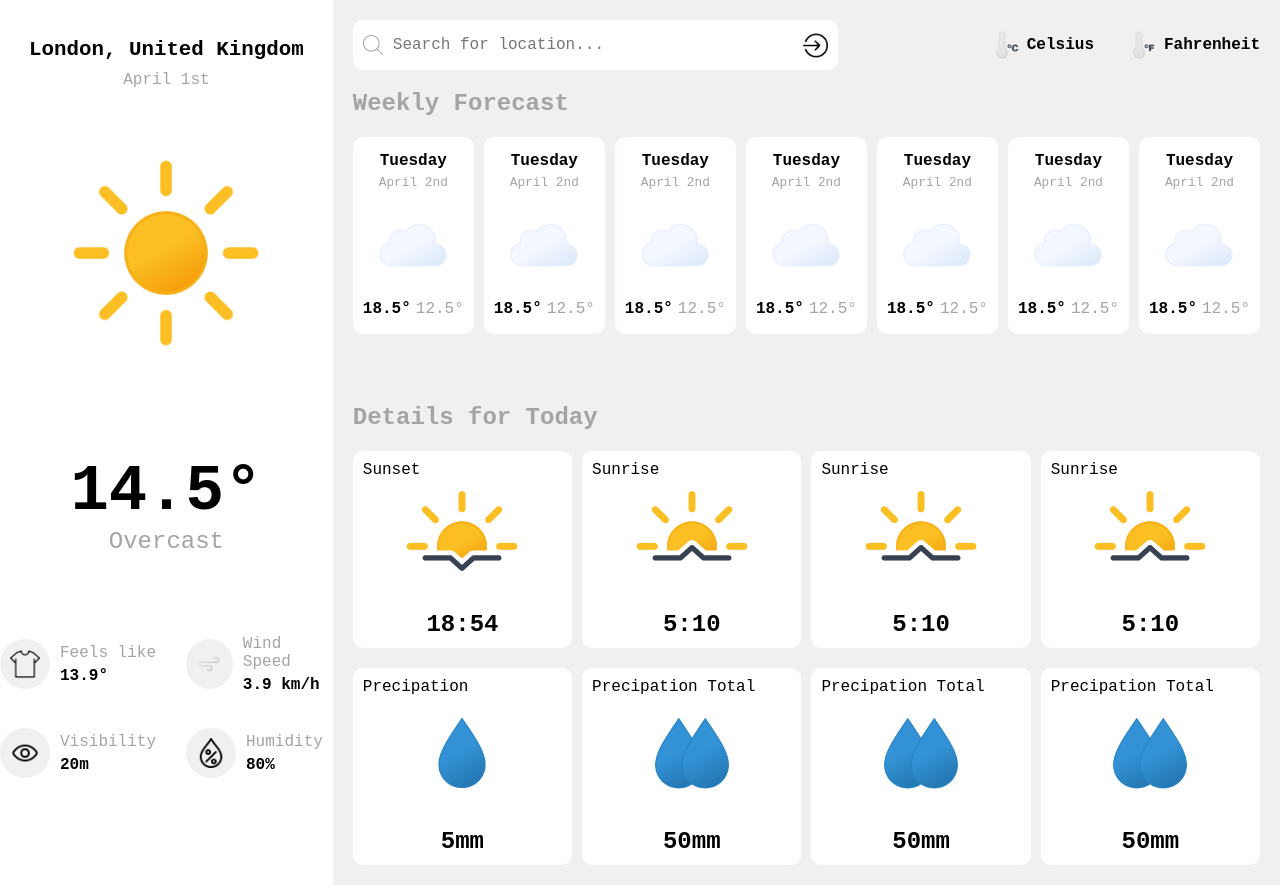
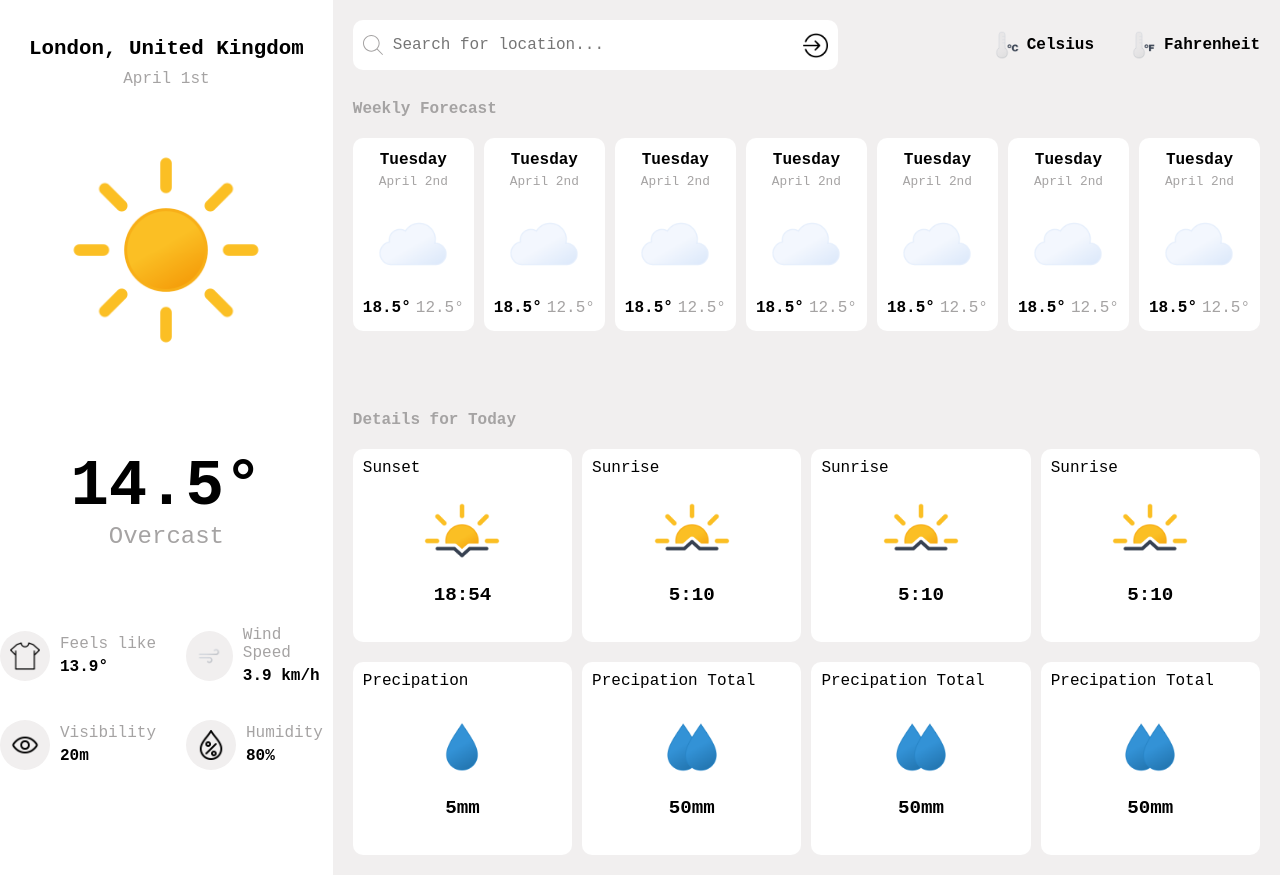
Before and after one commit to Beatstamosi/odin-weatherApp, a website built with webpack: page src/template.html in a window 1280 px wide. Built offline with nearby package versions, Linux system fonts and the light colour scheme.

Commit message:
Decrease font & icon size

```diff
--- a/src/styles.css
+++ b/src/styles.css
@@ -208,8 +208,9 @@ body {
 }
 
 .headline-weekly-forecast h2, .headline-details-today h2 {
-  font-size: 1.5em;
+  font-size: 1em;
   color: var(--grey);
+  padding-top: 10px;
 }
 
 .container-weekly-forecast {
@@ -283,10 +284,10 @@ body {
 }
 
 .container-details-today img {
-  width: 150px;
+  width: 100px;
 }
 
 .info-text-today-details {
-  font-size: 1.5em;
+  font-size: 1.2em;
   font-weight: bold;
 }
```
Also changed, not shown: src/index.js (+25 -0 lines).
